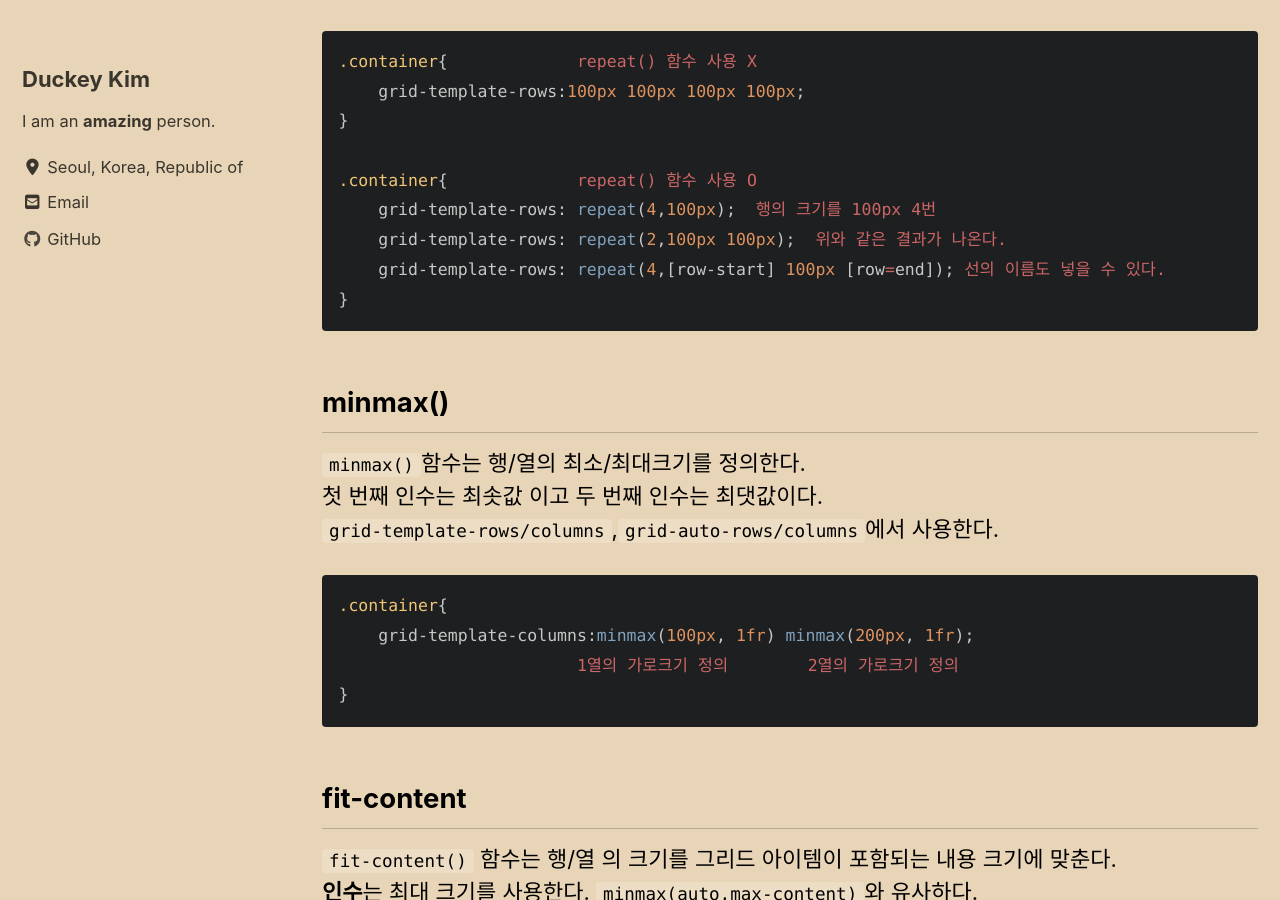
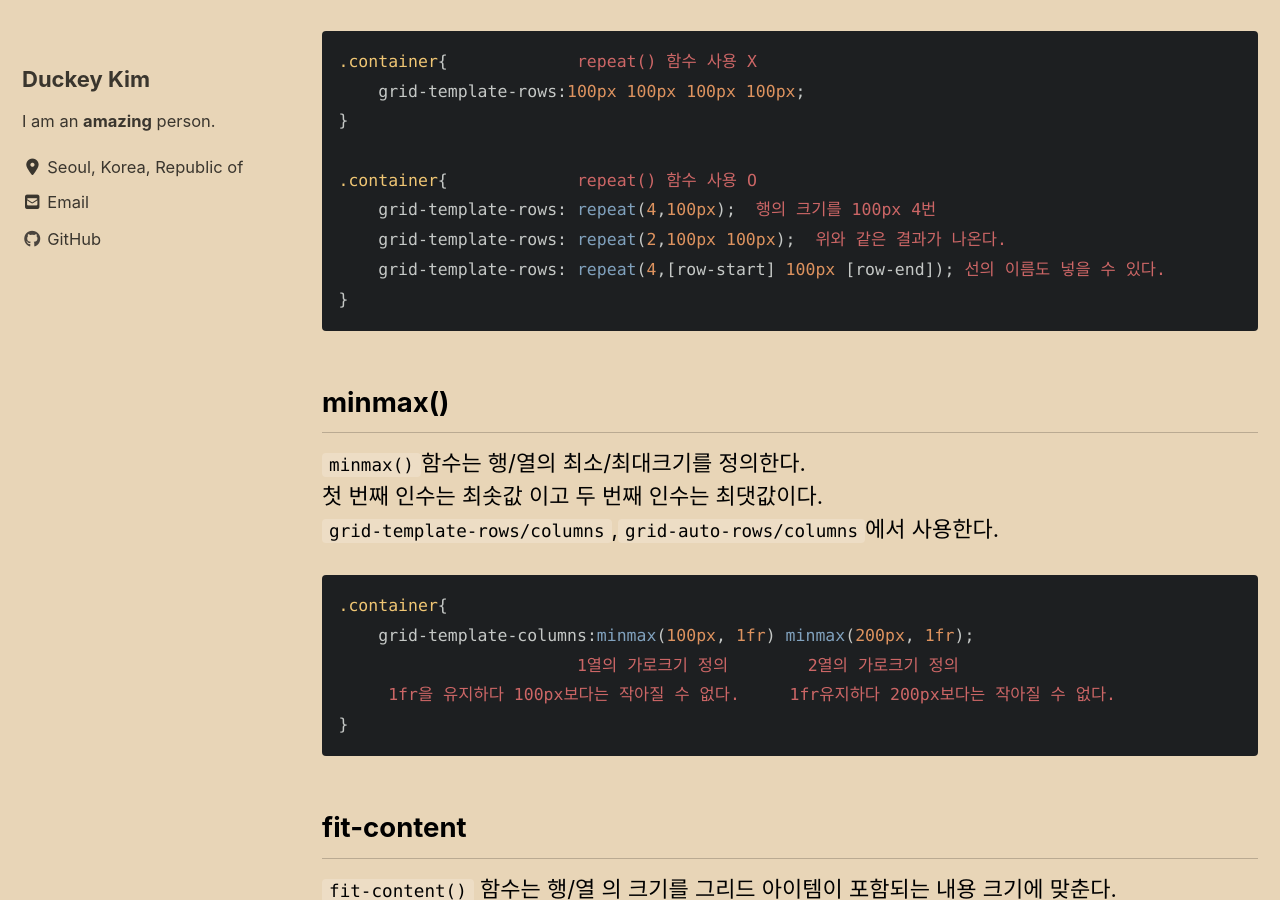
Before and after one commit to duckey-kim/duckey-kim.github.io, a Jekyll site: the page built from _posts/2020-01-28-CSS배우기(grid함수).md, in a window 1280 px wide and 900 px high, scrolled down 432 px. Built offline with Jekyll 4.4.1, drawn with Linux system fonts in a browser that asks for light colours; cached includes are drawn as plain includes; nearby versions of some CDN libraries.

Commit message:
Update 2020-01-28-CSS배우기(grid함수).md

````diff
--- a/_posts/2020-01-28-CSS배우기(grid함수).md
+++ b/_posts/2020-01-28-CSS배우기(grid함수).md
@@ -12,7 +12,7 @@
 .container{             repeat() 함수 사용 O
     grid-template-rows: repeat(4,100px);  행의 크기를 100px 4번
     grid-template-rows: repeat(2,100px 100px);  위와 같은 결과가 나온다.
-    grid-template-rows: repeat(4,[row-start] 100px [row=end]); 선의 이름도 넣을 수 있다.
+    grid-template-rows: repeat(4,[row-start] 100px [row-end]); 선의 이름도 넣을 수 있다.
 }
 ```
 
@@ -26,6 +26,7 @@
 .container{
     grid-template-columns:minmax(100px, 1fr) minmax(200px, 1fr);
                         1열의 가로크기 정의        2열의 가로크기 정의
+     1fr을 유지하다 100px보다는 작아질 수 없다.     1fr유지하다 200px보다는 작아질 수 없다.
 }
 ```
 
````
